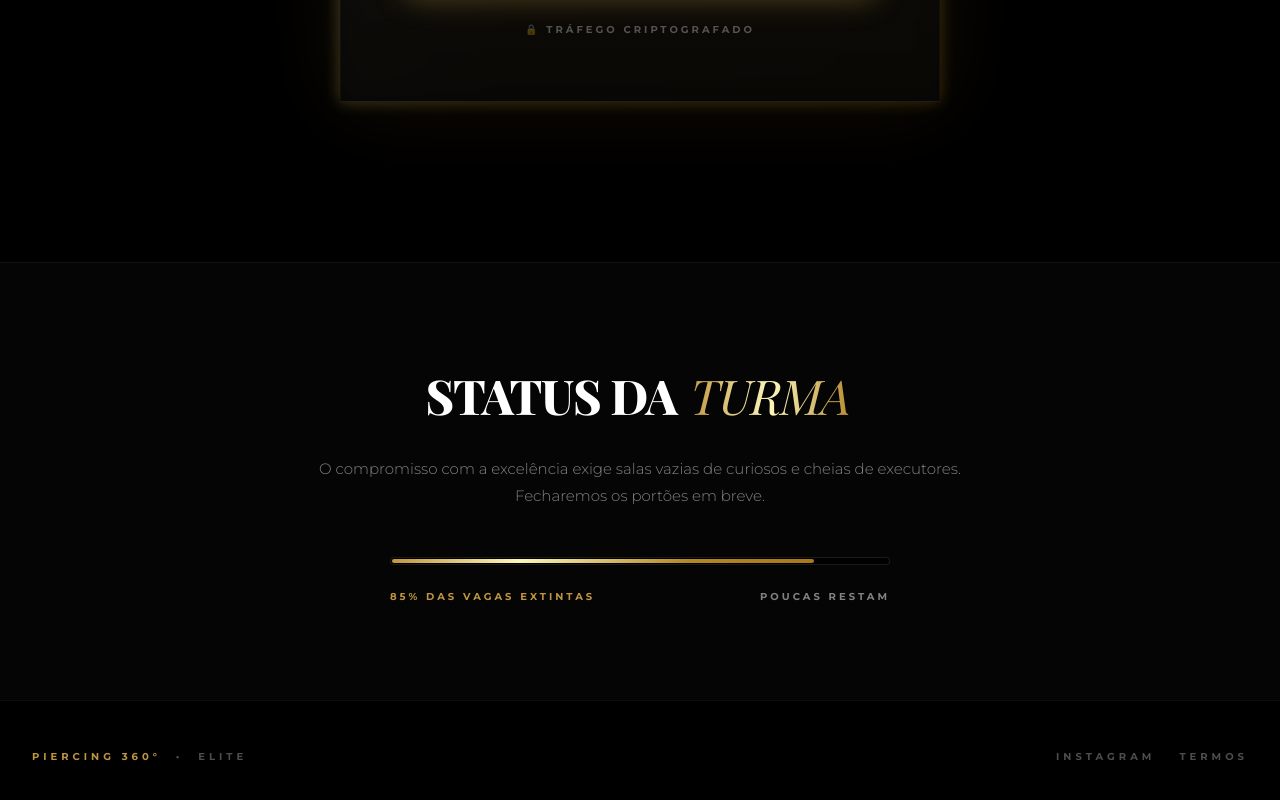
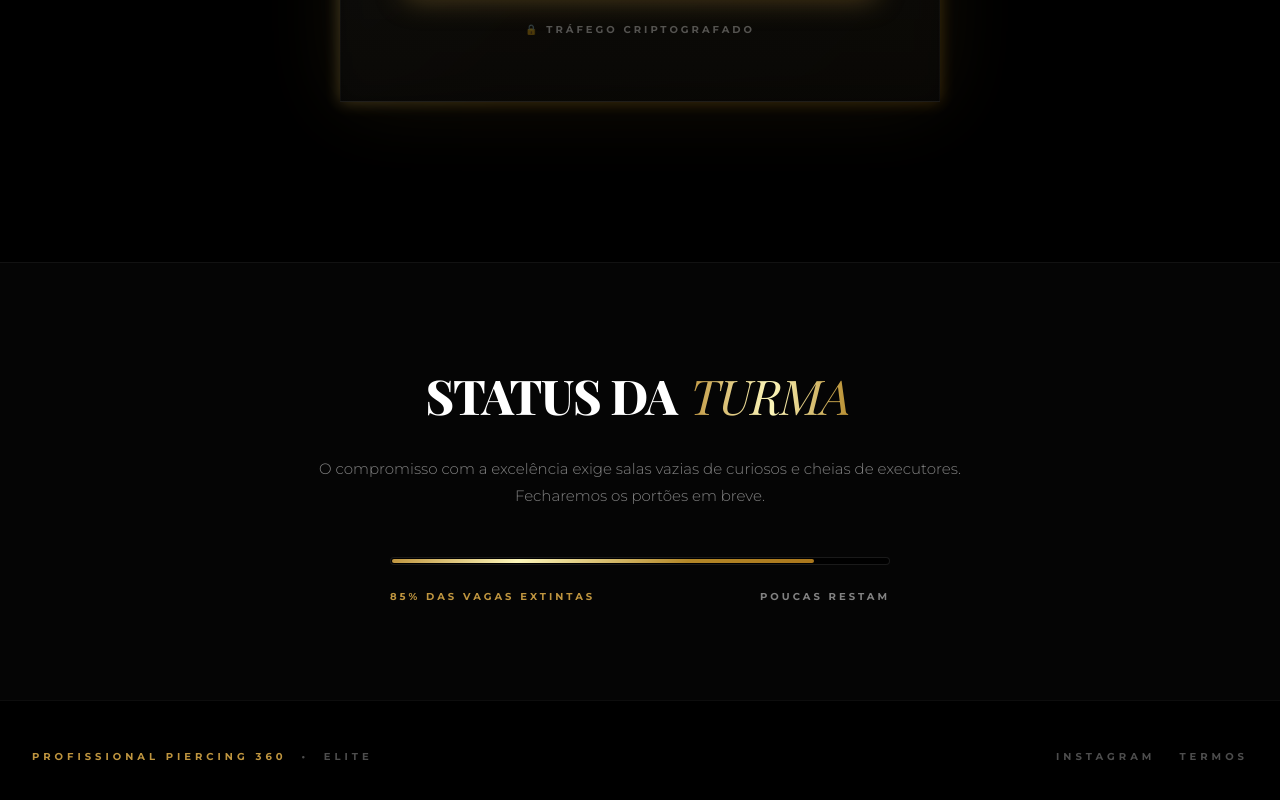
Before and after one commit to YvissonPython/Piercing-360, a React (Vite) app: page / in a window 1280 px wide. Shown: the part 7681-8481 px from the top of the page. Built offline with nearby package versions, Linux system fonts and the light colour scheme; a web font is replaced by a local one.

Commit message:
feat: Update branding to "Profissional Piercing 360"
Reflects the official program name change across the landing page, including the title, metadata, and footer. Adds a new favicon for better visual identity.

```diff
--- a/index.html
+++ b/index.html
@@ -3,7 +3,8 @@
   <head>
     <meta charset="UTF-8" />
     <meta name="viewport" content="width=device-width, initial-scale=1.0" />
-    <title>Mentoria Piercing 360° | O Protocolo de Elite</title>
+    <title>Mentoria Profissional Piercing 360 | O Protocolo de Elite</title>
+    <link rel="icon" type="image/svg+xml" href="/favicon.svg" />
   </head>
   <body>
     <div id="root"></div>
--- a/metadata.json
+++ b/metadata.json
@@ -1,6 +1,6 @@
 {
-  "name": "Mentoria Piercing 360°",
-  "description": "Landing page for the Piercing 360 mentorship program.",
+  "name": "Mentoria Profissional Piercing 360",
+  "description": "Landing page for the Mentoria Profissional Piercing 360 program.",
   "requestFramePermissions": [],
   "majorCapabilities": []
 }
--- a/src/App.tsx
+++ b/src/App.tsx
@@ -413,7 +413,7 @@ export default function App() {
       {/* Footer */}
       <FadeUp className="py-12 px-8 bg-black border-t border-white/[0.05] flex flex-col sm:flex-row justify-between items-center text-[10px] uppercase tracking-[0.4em] font-bold text-white/30 gap-6 relative z-10">
         <div>
-          <span className="text-[#BF953F]">Piercing 360°</span> <span className="mx-2">•</span> Elite
+          <span className="text-[#BF953F]">Profissional Piercing 360</span> <span className="mx-2">•</span> Elite
         </div>
         <div className="flex gap-6">
           <a href="#" className="hover:text-white transition-colors">Instagram</a>
```
Also changed, not shown: public/favicon.svg (added).
